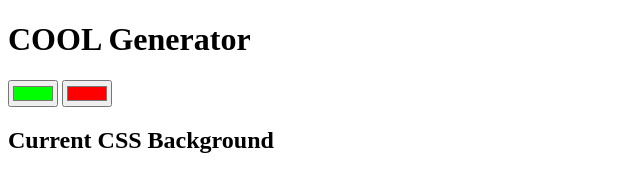
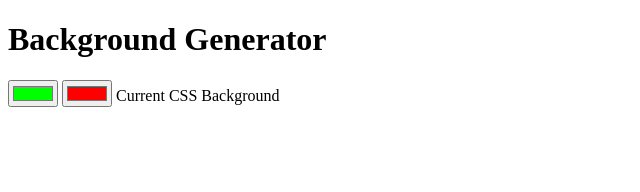
Before and after one commit to JuakoDev/background-generator, a plain HTML site: page index.html in a window 1280 px wide. Shown: the whole page, without its empty margins (0-640 px from the left). Drawn offline with Linux system fonts and the light colour scheme.

Commit message:
reverting back to old title

```diff
--- a/index.html
+++ b/index.html
@@ -5,10 +5,10 @@
 	<link rel="stylesheet" type="text/css" href="style.css">
 </head>
 <body>
-	<h1>COOL Generator</h1>
+	<h1>Background Generator</h1>
 	<input oninput="setGradient()" type="color" name="color1" value="#00FF00">
 	<input oninput="setGradient()" type="color" name="color2" value="#FF0000">
-	<h2>Current CSS Background</h2>
+	<h2h>Current CSS Background</h2>
 	<h3></h3>
     <script type="text/javascript" src="script.js"></script>
 </body>
```
